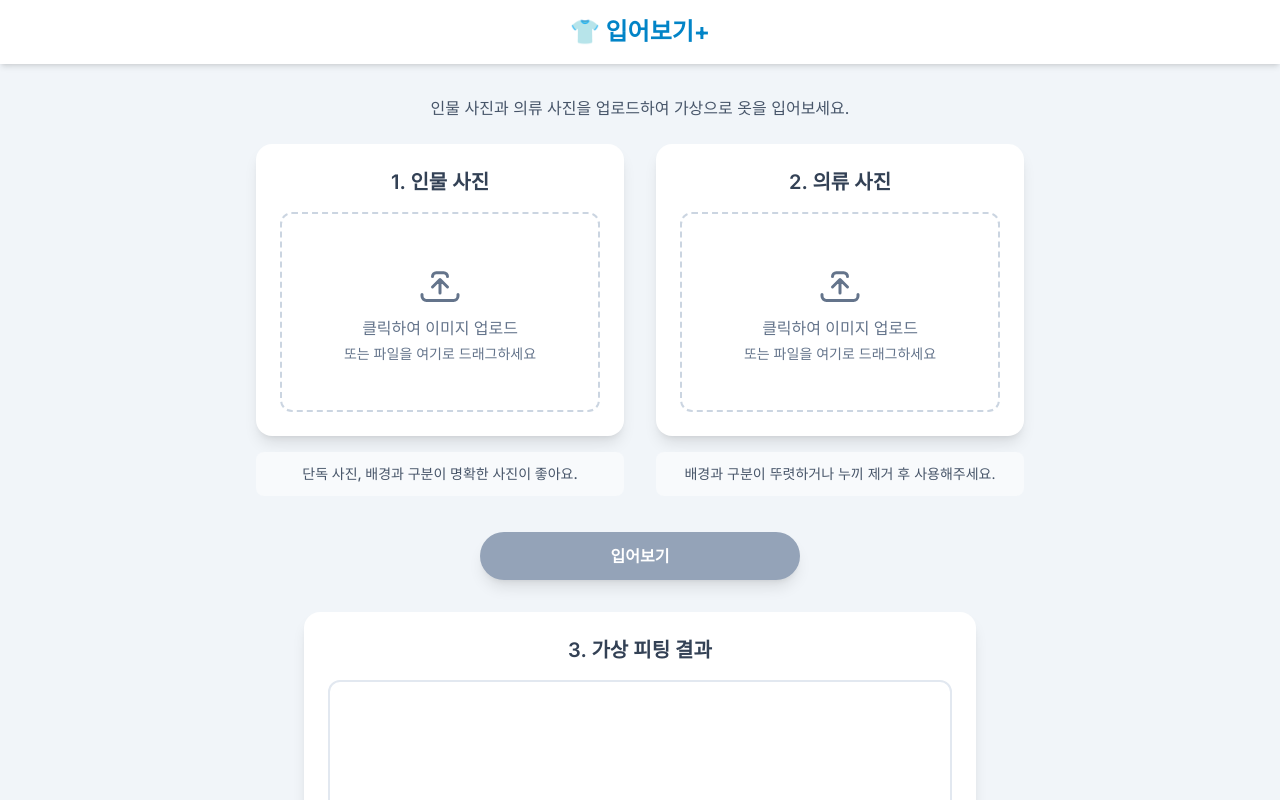
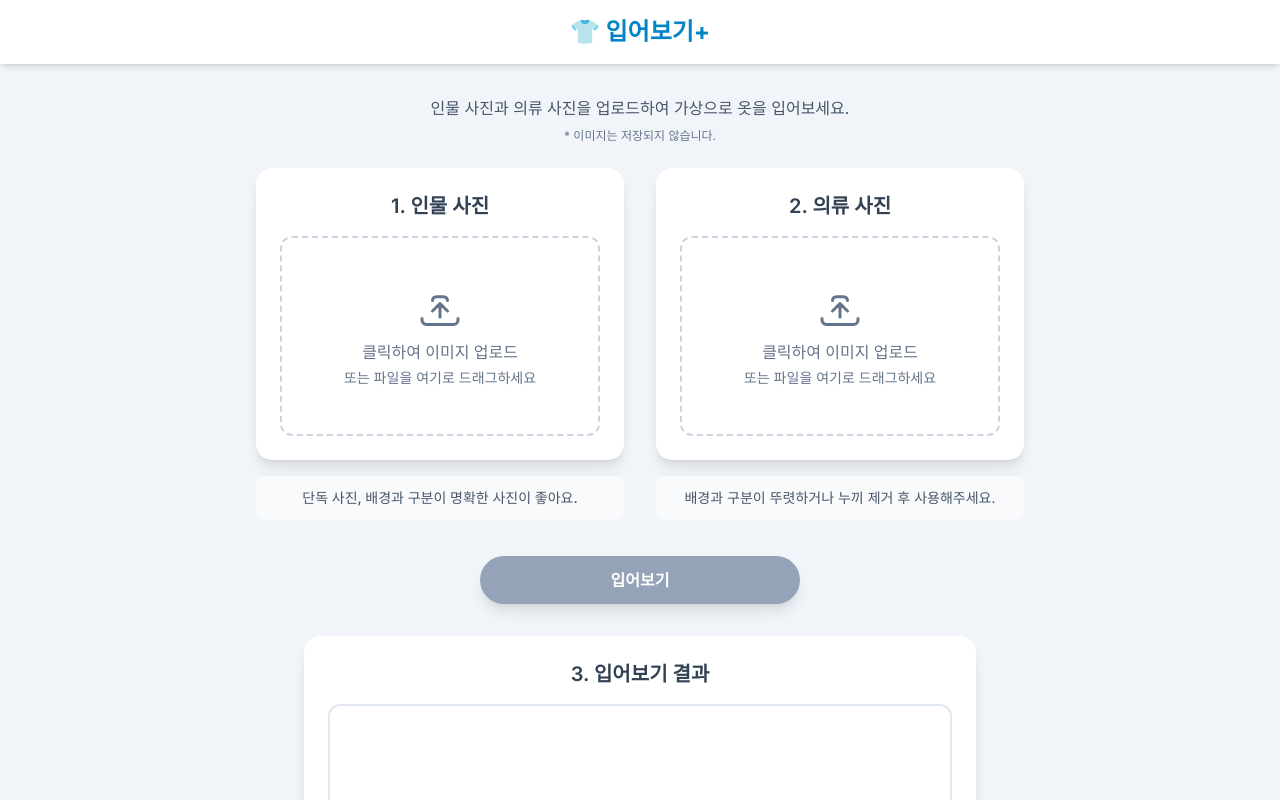
Before and after one commit to dd3ok/dd3ok.github.io, a Next.js app: page /ai-fitting in a window 1280 px wide. Shown: the top 800 px of the page. Built offline with nearby package versions, Linux system fonts and the light colour scheme; no server answers.

Commit message:
fix: 입어보기 텍스트 추가

```diff
--- a/src/app/ai-fitting/components/ResultDisplay.tsx
+++ b/src/app/ai-fitting/components/ResultDisplay.tsx
@@ -16,7 +16,7 @@ export const ResultDisplay: React.FC<ResultDisplayProps> = ({
 
     return (
         <div className="bg-white p-4 md:p-6 rounded-2xl shadow-lg min-h-[300px] md:min-h-[400px] flex flex-col items-center justify-center">
-            <h2 className="text-lg md:text-xl font-semibold text-slate-700 mb-4 text-center">3. 가상 피팅 결과</h2>
+            <h2 className="text-lg md:text-xl font-semibold text-slate-700 mb-4 text-center">3. 입어보기 결과</h2>
             <div className="w-full flex-grow flex items-center justify-center border-2 border-slate-200 rounded-xl p-2 md:p-4">
                 {loading ? (
                     <Loader />
--- a/src/app/ai-fitting/page.tsx
+++ b/src/app/ai-fitting/page.tsx
@@ -104,8 +104,11 @@ const AIFittingPage: React.FC = () => {
 
             {/* 메인 컨테이너 */}
             <main className="container mx-auto px-1 py-4 sm:px-4 sm:py-6 md:px-6 md:py-8 max-w-4xl">
-                <p className="text-center text-slate-600 mb-4 sm:mb-6 max-w-2xl mx-auto text-sm md:text-base">
+                <p className="text-center text-slate-600 mb-2 max-w-2xl mx-auto text-sm md:text-base">
                     인물 사진과 의류 사진을 업로드하여 가상으로 옷을 입어보세요.
+                </p>
+                <p className="text-center text-slate-500 mb-4 sm:mb-6 max-w-2xl mx-auto text-xs">
+                    * 이미지는 저장되지 않습니다.
                 </p>
 
                 {/* 에러 메시지 (생략) */}
```
